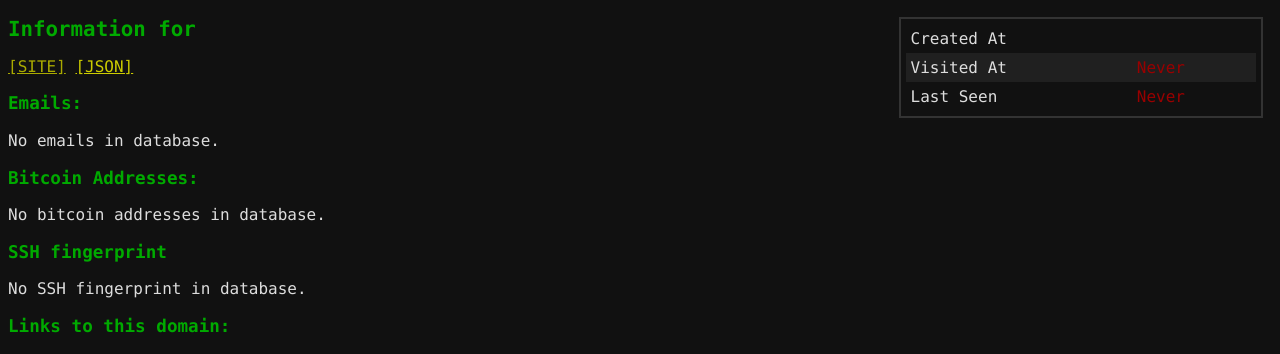
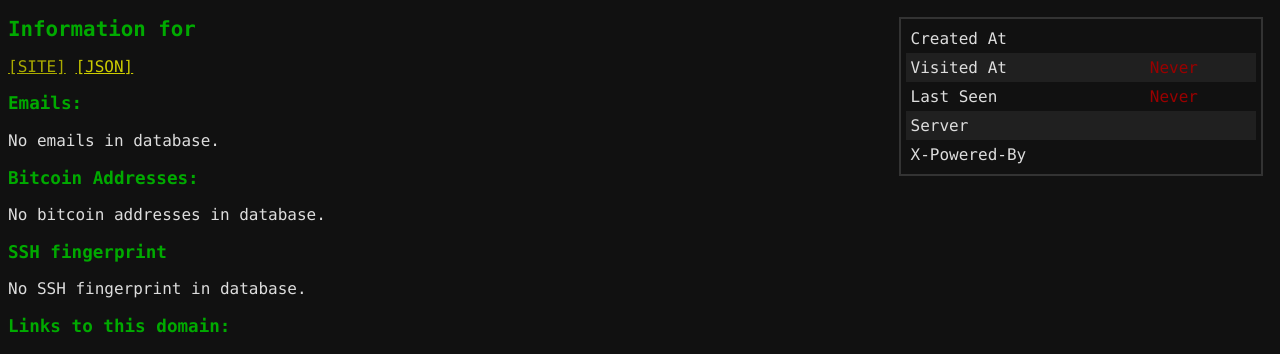
Before and after one commit to dirtyfilthy/freshonions-torscraper, a Flask app: template web/templates/onion_info.html in a window 1280 px wide. Shown: the part 71-425 px from the top of the page. Run offline with Flask 2, Linux system fonts and the light colour scheme; the template is opened without the code that fills it, so the values that code supplies are empty; parts of the project's set-up code (start-up, migrations or seed data) failed here and were passed over.

Commit message:
store server and x-powered-by

```diff
--- a/lib/tor_db.py
+++ b/lib/tor_db.py
@@ -41,6 +41,8 @@
     ssl          = Required(bool)
     is_up        = Required(bool)
     title        = Optional(str)
+    server       = Optional(str)
+    powered_by   = Optional(str)
     is_crap      = Required(bool, default=False)
     is_fake      = Required(bool, default=False)
     is_genuine   = Required(bool, default=False)
--- a/web/templates/onion_info.html
+++ b/web/templates/onion_info.html
@@ -18,6 +18,7 @@
 {% endif %}
 </td>
 </tr>
+<tr>
 <td>Last Seen</td>
 <td>
 {% if domain.last_alive != NEVER %}
@@ -27,6 +28,25 @@
 {% endif %}
 </td>
 </tr>
+
+{% if domain.server != '' %}
+<tr>
+<td>Server</td>
+<td>
+{{domain.server}}
+</td>
+</tr>
+{% endif %}
+
+{% if domain.powered_by != '' %}
+<tr>
+<td>X-Powered-By</td>
+<td>
+{{domain.powered_by}}
+</td>
+</tr>
+{% endif %}
+
 </table>
 </div>
 <h2>Information for {{domain.host}}</h2>
```
Also changed, not shown: torscraper/spiders/tor_scrapy.py (+7 -0 lines), 1 other file.
